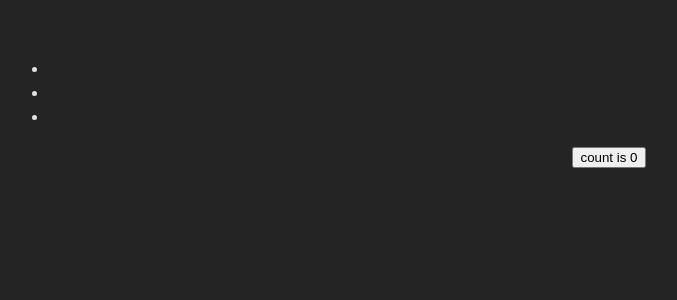
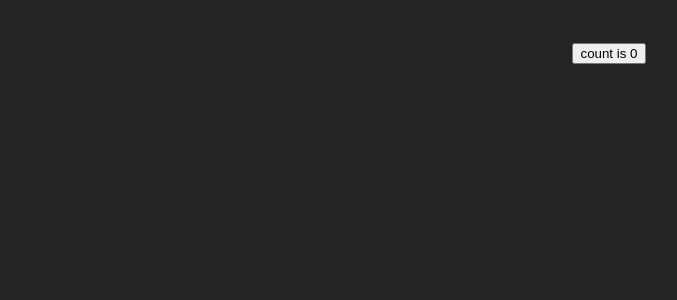
Before and after one commit to Dikendev/bookings-manager-app, a React (Vite) app: page / in a window 1280 px wide. Shown: the top 300 px of the page, without its empty margins (31-708 px from the left). Built offline with nearby package versions, Linux system fonts and the light colour scheme.

Commit message:
Refactor App component to improve code readability and adhere to coding style guidelines

```diff
--- a/src/App.tsx
+++ b/src/App.tsx
@@ -1,25 +1,18 @@
-import { useState } from 'react'
-import './App.css'
-import { Header } from './components/Header'
+import { useState } from "react";
+import "./App.css";
 
 function App() {
-  const [count, setCount] = useState(0)
+  const [count, setCount] = useState(0);
 
   const countChanger = () => {
-    setCount((count) => count + 1)
-  }
+    setCount((count) => count + 1);
+  };
 
   return (
-    <>
-      <div className="card">
-      <Header></Header>
-
-      <button onClick={countChanger}>
-        count is {count}
-      </button>
-      </div>
-    </>
-  )
+    <div className="card">
+      <button onClick={countChanger}>count is {count}</button>
+    </div>
+  );
 }
 
-export default App
+export default App;
```
